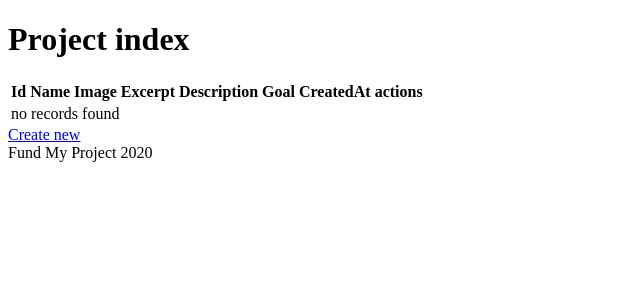
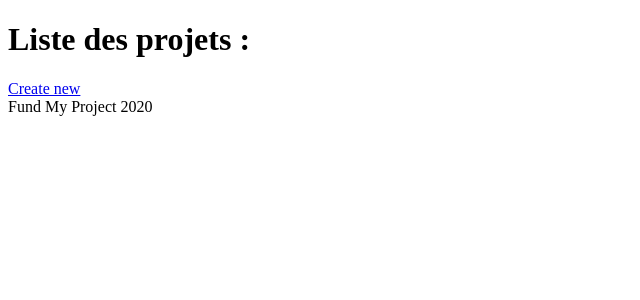
Before and after one commit to Liiisey/fundmyproject, a Symfony app: template templates/project/index.html.twig in a window 1280 px wide. Shown: the part 96-396 px from the top of the page, without its empty margins (0-640 px from the left). Run offline with Twig, Linux system fonts and the light colour scheme; the template is opened without the code that fills it, so the values that code supplies are empty; some libraries are stand-ins or nearby versions.

Commit message:
Création du _thumbnail.html.twig

```diff
--- a/templates/project/index.html.twig
+++ b/templates/project/index.html.twig
@@ -1,45 +1,20 @@
 {% extends 'base.html.twig' %}
 
-{% block title %}Project index{% endblock %}
+{% block title %}Liste des projets{% endblock %}
 
 {% block body %}
-    <h1>Project index</h1>
-
-    <table class="table">
-        <thead>
-            <tr>
-                <th>Id</th>
-                <th>Name</th>
-                <th>Image</th>
-                <th>Excerpt</th>
-                <th>Description</th>
-                <th>Goal</th>
-                <th>CreatedAt</th>
-                <th>actions</th>
-            </tr>
-        </thead>
-        <tbody>
-        {% for project in projects %}
-            <tr>
-                <td>{{ project.id }}</td>
-                <td>{{ project.name }}</td>
-                <td>{{ project.image }}</td>
-                <td>{{ project.excerpt }}</td>
-                <td>{{ project.description }}</td>
-                <td>{{ project.goal }}</td>
-                <td>{{ project.createdAt ? project.createdAt|date('Y-m-d H:i:s') : '' }}</td>
-                <td>
-                    <a href="{{ path('project_show', {'id': project.id}) }}">show</a>
-                    <a href="{{ path('project_edit', {'id': project.id}) }}">edit</a>
-                </td>
-            </tr>
-        {% else %}
-            <tr>
-                <td colspan="8">no records found</td>
-            </tr>
-        {% endfor %}
-        </tbody>
-    </table>
+    <div class="container">
+        <h1>Liste des projets :</h1>
+        <div class="row">
+            <article class="col-4">
+                <div class="card">
+                    {% for project in projects  %}
+                        {% include 'project/_thumbnail.html.twig' with {'project': project} %}
+                    {% endfor %}
+                </div>
+            </article>
+        </div>
+    </div>
 
     <a href="{{ path('project_new') }}">Create new</a>
 {% endblock %}
```
Also changed, not shown: templates/project/_thumbnail.html.twig (added, +12 -0 lines).
